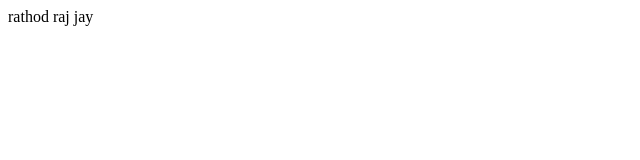
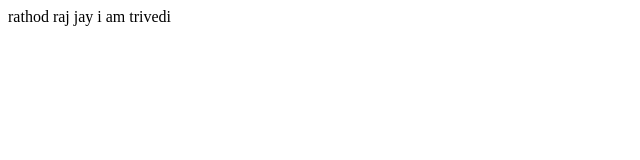
Before and after one commit to Harshsolanki05/bootstrap, a plain HTML site: page New folder/hello.html in a window 1280 px wide. Shown: the full height of the page, 0-640 px from the left. Drawn offline with Linux system fonts and the light colour scheme.

Commit message:
-trivedi change code

```diff
--- a/New folder/hello.html
+++ b/New folder/hello.html
@@ -6,6 +6,6 @@
     <title>Document</title>
 </head>
 <body>
-    rathod raj jay
+    rathod raj jay i am trivedi
 </body>
 </html>
```
